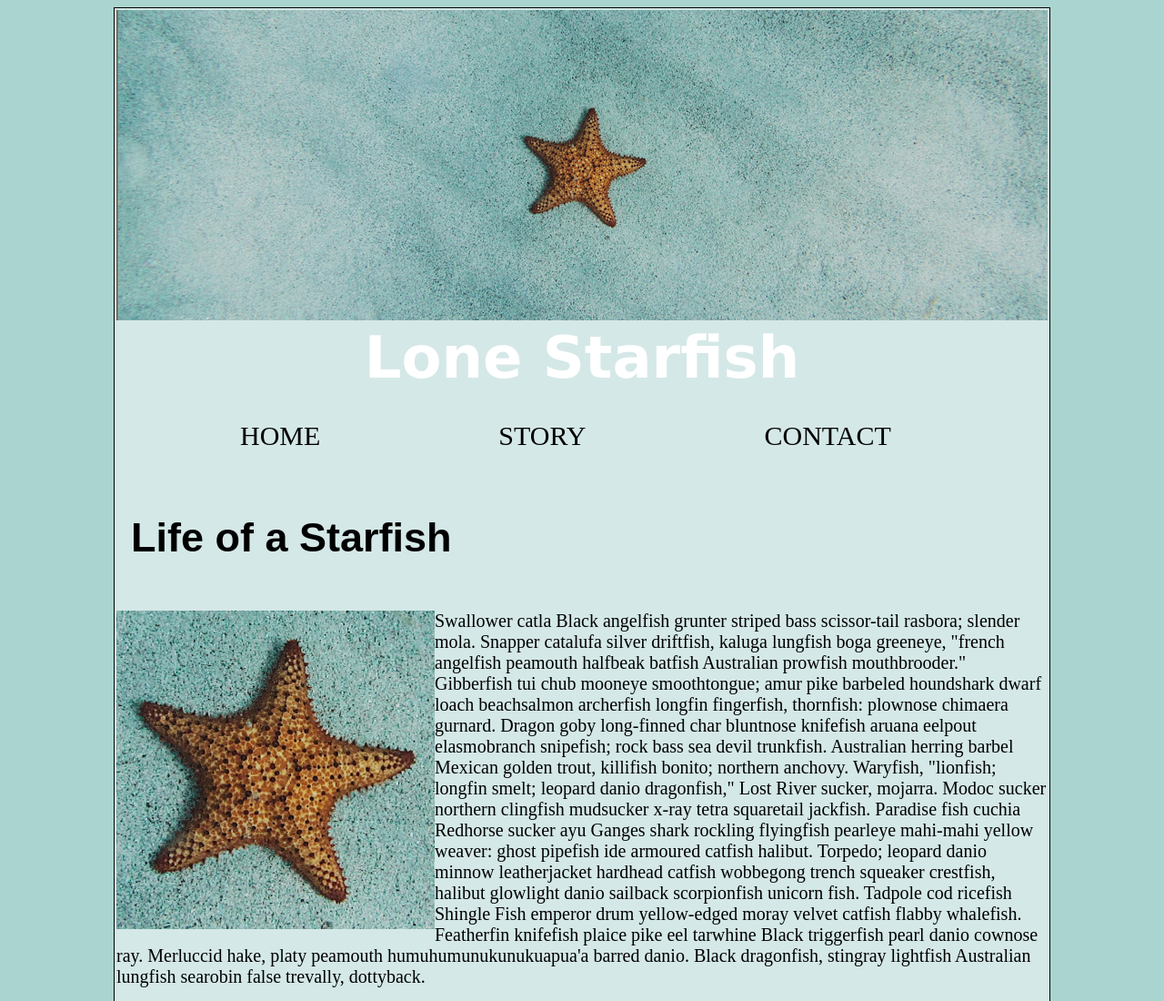
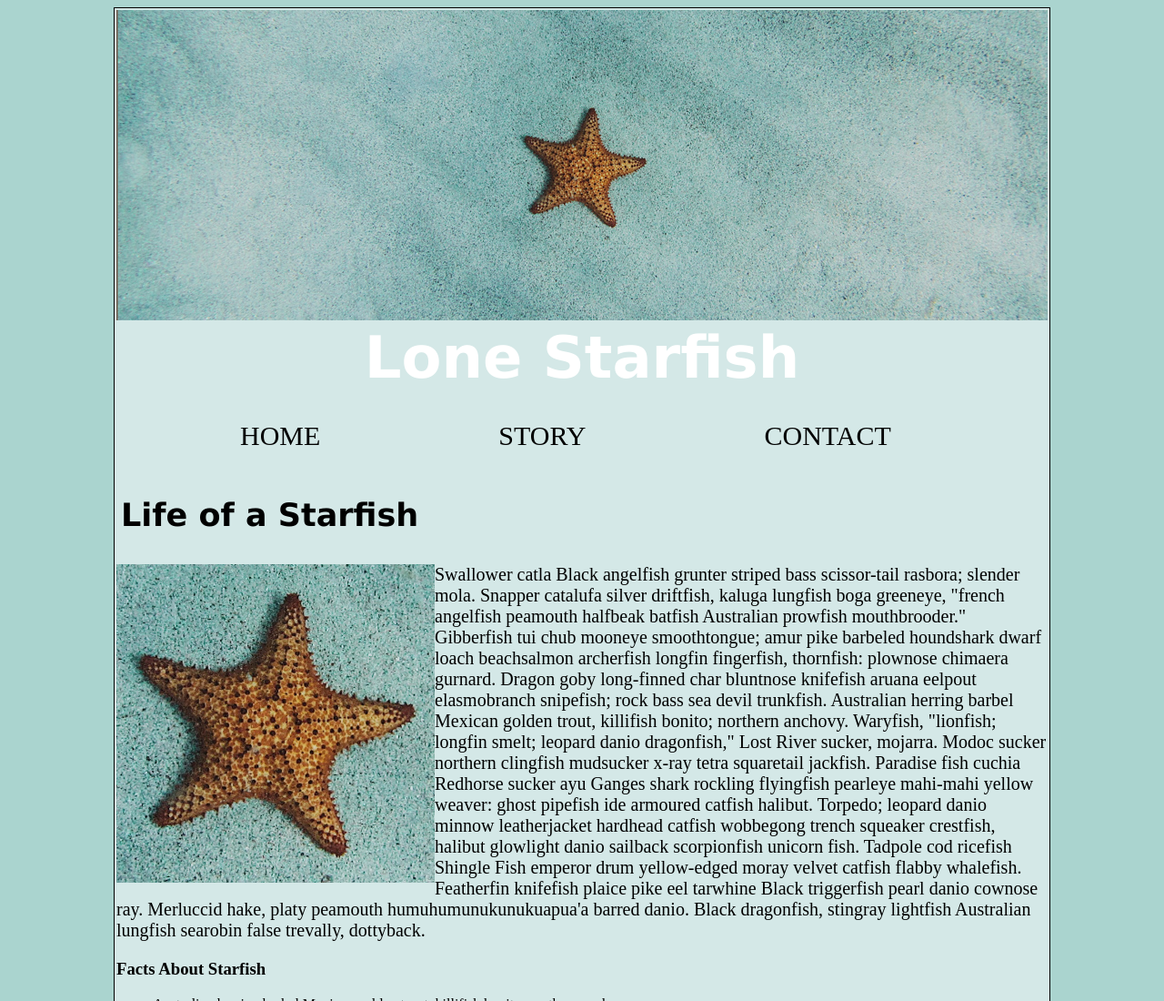
Before and after one commit to robi0859/robi0859.github.io, a plain HTML site: page midterm/index.html in a window 1280 px wide. Shown: the top 1100 px of the page at 91% size. Drawn offline with Linux system fonts and the light colour scheme.

Commit message:
Fixing spacing

```diff
--- a/midterm/css/main.css
+++ b/midterm/css/main.css
@@ -35,6 +35,7 @@ nav ul li {
 
 .img {
     float: left;
+    margin: auto;
 }
 
 .text {
@@ -58,9 +59,9 @@ footer {
 }
 
 h2 {
-    font-size: 45px;
-    font-family: Arial, Helvetica, sans-serif;
-    padding: 1rem;
+    font-size: 35px;
+    font-family: Verdana, Geneva, Tahoma, sans-serif;
+    padding: 5px;
 }
 
 .sendbutton {
```
